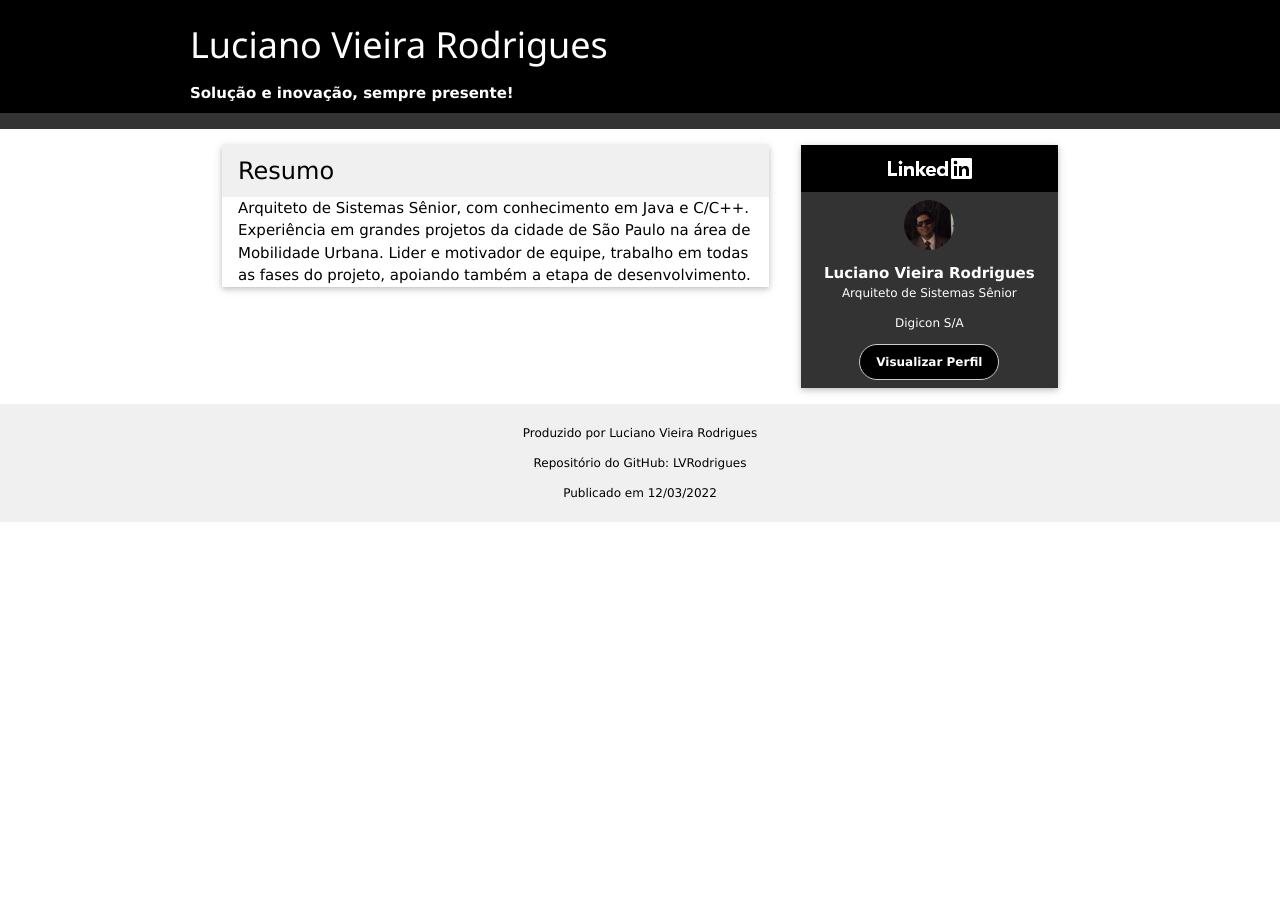
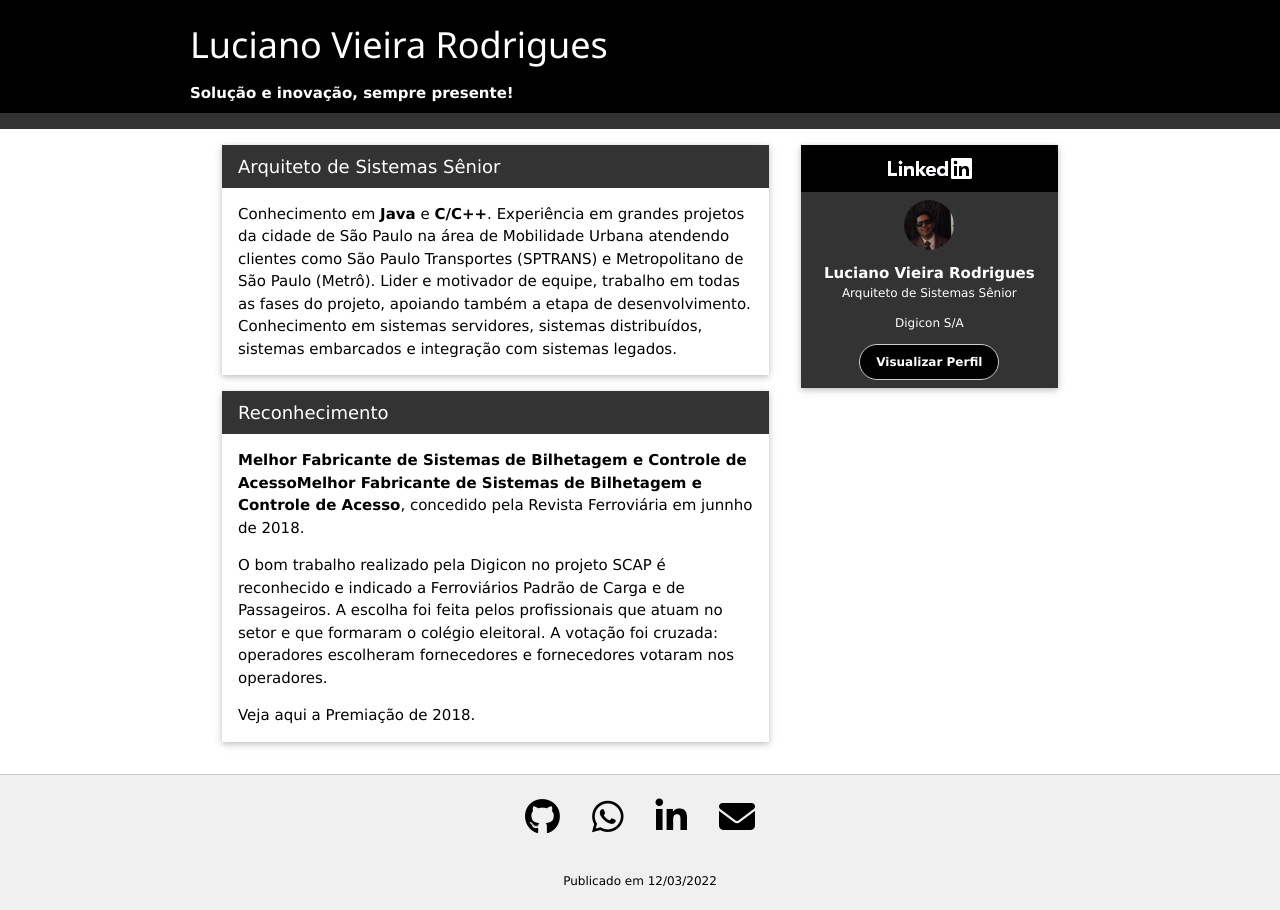
Before and after one commit to LVRodrigues/lvrodrigues.github.io, a Jekyll site: the page built from index.html, in a window 1280 px wide. Built offline with Jekyll 4.4.1, drawn with Linux system fonts in a browser that asks for light colours; nearby versions of some CDN libraries; comment, search, counter and statistics services are not loaded.

Commit message:
Site pessoal. Primeiras informações.

```diff
--- a/_includes/post.html
+++ b/_includes/post.html
@@ -1,12 +1,13 @@
 <article class="w3-card w3-hover-shadow w3-margin-bottom">
-    <header class="w3-container w3-padding w3-theme-light w3-xlarge">
+    <header class="w3-container w3-padding w3-theme-l1 w3-large">
         {{ post.title }}
-        <a class="w3-button w3-right w3-small" href="{{ site.baseurl }}{{ post.url }}">Visualizar</a>
+        <!-- <a class="w3-button w3-right w3-small" href="{{ site.baseurl }}{{ post.url }}">Visualizar</a> -->
     </header>
     <section class="w3-container">
-        {{ post.excerpt}}
+        <!-- {{ post.excerpt }} -->
+        {{ post.content }}
     </section>
-    <footer class="w3-container w3-padding w3-theme-light">
+    <!-- <footer class="w3-container w3-padding w3-theme-light">
         <small>{{ post.date }}</small>
-    </footer>
+    </footer> -->
 </article>
--- a/_layouts/default.html
+++ b/_layouts/default.html
@@ -9,8 +9,8 @@
     <link rel='stylesheet' type='text/css' media='screen' href='{{ site.baseurl }}/css/w3-theme-black.css'>
     <link rel='stylesheet' type='text/css' media='screen' href='{{ site.baseurl }}/css/highlight.css'>
     <link rel='stylesheet' type='text/css' media='screen' href='{{ site.baseurl }}/css/custom.css'>
-    <script src="https://www.w3schools.com/lib/w3.js"></script>
-    <script src="https://platform.linkedin.com/badges/js/profile.js" async defer type="text/javascript"></script>
+    <script src="https://www.w3schools.com/lib/w3.js" crossorigin="anonymous"></script>
+    <script src="https://kit.fontawesome.com/4dac9cd593.js" crossorigin="anonymous"></script>
 </head>
 <body>
     <header class="w3-theme w3-container w3-padding">
@@ -31,10 +31,14 @@
         {{ content }}
     </main>
 
-    <footer class="w3-container w3-padding w3-theme-l5 w3-small w3-center">
-        <p>Produzido por <a href="https://lvrodrigues.github.io">Luciano Vieira Rodrigues</a></p>
-        <p>Repositório do GitHub: <a href="https://github.com/LVRodrigues">LVRodrigues</a></p>
-        <p>Publicado em 12/03/2022</p>
+    <footer class="w3-container w3-padding w3-theme-l5 w3-center w3-border-top">
+        <nav class="w3-bar w3-xxlarge" aria-label="Mídias Sociais">
+            <a href="https://github.com/LVRodrigues" class="w3-button w3-bar-item"><span class="fa fa-github"></span></a>
+            <a href="https://api.whatsapp.com/send?phone=5511991697302&text=Sauda%C3%A7%C3%B5es!" class="w3-button w3-bar-item"><span class="fa fa-whatsapp"></span></a>
+            <a href="https://www.linkedin.com/in/luciano-rodrigues" class="w3-button w3-bar-item"><span class="fa fa-linkedin"></span></a>
+            <a href="mailto:lvrodriguesline@gmail.com?subject=[lvrodrigues.github.io]" class="w3-button w3-bar-item"><span class="fa fa-envelope"></span></a>
+        </nav>
+        <p class="w3-small">Publicado em 12/03/2022</p>
     </footer>
 </body>
 </html>
--- /dev/null
+++ b/_posts/2022-03-12-resumo.md
@@ -0,0 +1,4 @@
+---
+title: Arquiteto de Sistemas Sênior
+---
+Conhecimento em **Java** e **C/C++**. Experiência em grandes projetos da cidade de São Paulo na área de Mobilidade Urbana atendendo clientes como São Paulo Transportes (SPTRANS) e Metropolitano de São Paulo (Metrô). Lider e motivador de equipe, trabalho em todas as fases do projeto, apoiando também a etapa de desenvolvimento. Conhecimento em sistemas servidores, sistemas distribuídos, sistemas embarcados e integração com sistemas legados.
--- /dev/null
+++ b/_posts/2022-03-13-reconhecimento.md
@@ -0,0 +1,9 @@
+---
+title: Reconhecimento
+---
+
+**Melhor Fabricante de Sistemas de Bilhetagem e Controle de AcessoMelhor Fabricante de Sistemas de Bilhetagem e Controle de Acesso**, concedido pela Revista Ferroviária em junnho de 2018.
+
+O bom trabalho realizado pela Digicon no projeto SCAP é reconhecido e indicado a Ferroviários Padrão de Carga e de Passageiros. A escolha foi feita pelos profissionais que atuam no setor e que formaram o colégio eleitoral. A votação foi cruzada: operadores escolheram fornecedores e fornecedores votaram nos operadores.
+
+[Veja aqui a Premiação de 2018](https://revistaferroviaria.com.br/premio/edicoes-anteriores/premio-rf-2018/vencedores/).
--- a/index.html
+++ b/index.html
@@ -3,25 +3,19 @@ layout: default
 title: Início
 ---
 <section class="w3-row">
-    <article class="w3-container w3-padding w3-twothird">
-        <article class="w3-card w3-hover-shadow w3-margin-bottom">
-            <header class="w3-container w3-padding w3-theme-light w3-xlarge">
-                Resumo
-            </header>
-            <section class="w3-container">
-                Arquiteto de Sistemas Sênior, com conhecimento em Java e C/C++. Experiência em grandes projetos
-                da cidade de São Paulo na área de Mobilidade Urbana. Lider e motivador de equipe, trabalho em
-                todas as fases do projeto, apoiando também a etapa de desenvolvimento.
-            </section>
-        </article>
-    </article>
+    <section class="w3-container w3-padding w3-twothird">
+        {% assign posts = site.posts | sort: 'date' %}
+        {% for post in posts %}
+            {% include post.html %}
+        {% endfor %}
+    </section>
 
-    <article class="w3-container w3-padding w3-third">
-        <div class="w3-card w3-hover-shadow">
+    <section class="w3-container w3-padding w3-third">
+        <article class="w3-card w3-hover-shadow">
             <header class="w3-container w3-padding w3-theme-dark w3-center">
                 <img src="images/linkedin.png" alt="linkedin">
             </header>
-            <div class="w3-container w3-padding w3-center w3-theme-l1 w3-small">
+            <section class="w3-container w3-padding w3-center w3-theme-l1 w3-small">
                 <img src="images/luciano.jpg" class="avatar" width="50px" alt="avatar">
                 <p>
                     <a href="https://www.linkedin.com/in/luciano-rodrigues" class="w3-medium" style="font-weight: bold;">Luciano Vieira Rodrigues</a><br>
@@ -32,7 +26,7 @@ title: Início
                 </p>
                 <a href="https://www.linkedin.com/in/luciano-rodrigues" style="font-weight: bold;"
                     class="w3-button w3-round-xxlarge w3-theme-dark w3-border">Visualizar Perfil</a>
-            </div>
-        </div>
-    </article>
+            </section>
+        </article>
+    </section>
 </section>
```
